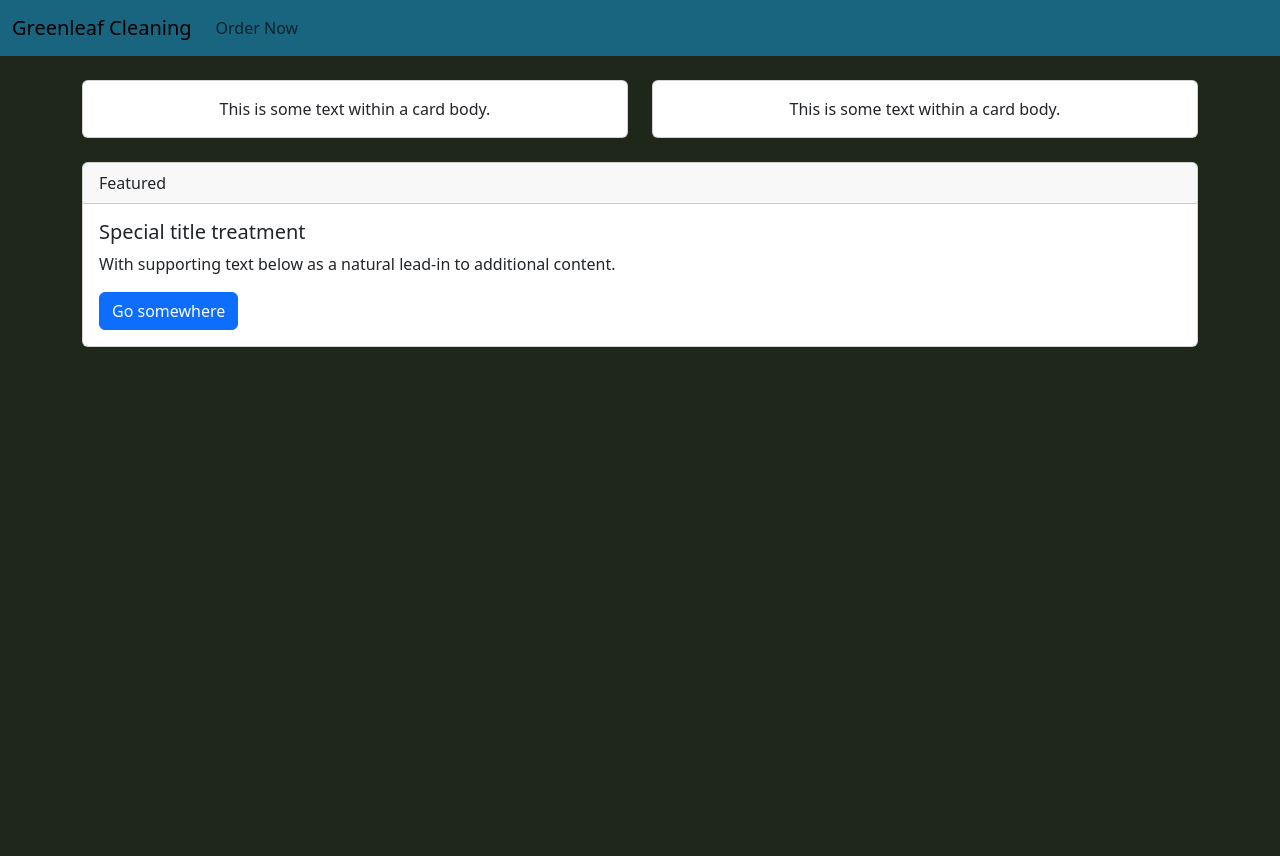
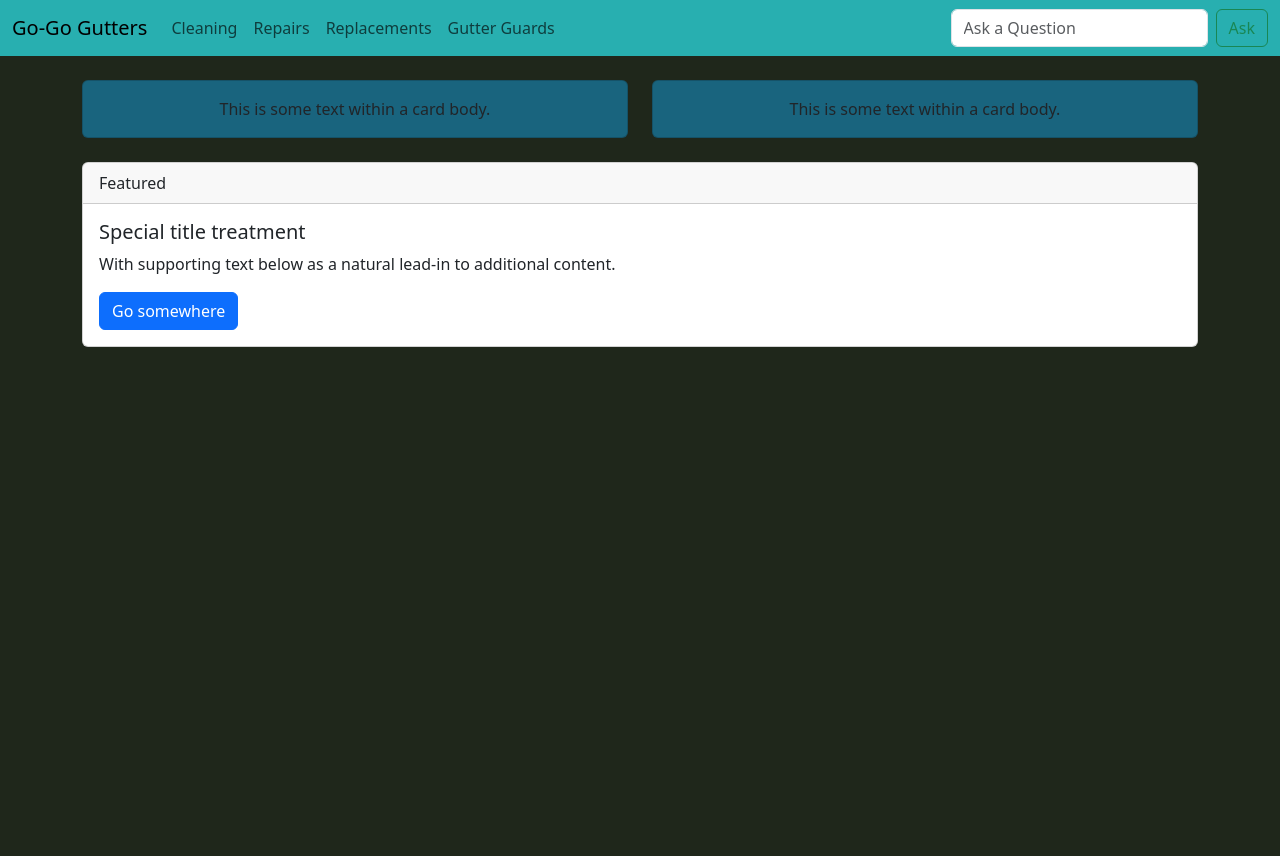
Before and after one commit to SmokierLemur51/greenleafcleaning, a Flask app: page / in a window 1280 px wide. Run offline with Flask 3, Linux system fonts and the light colour scheme.

Commit message:
love this

```diff
--- a/server/blueprints/public/templates/public/index.html
+++ b/server/blueprints/public/templates/public/index.html
@@ -7,20 +7,40 @@
 
 
 {% block navbar %}
-<nav class="navbar navbar-expand-lg paynes-gay-backdrop">
-    <div class="container-fluid">
-      <a class="navbar-brand" href="{{ url_for('public.index') }}">{{ elements['title'] }}</a>
-      <button class="navbar-toggler" type="button" data-bs-toggle="collapse" data-bs-target="#navbarNavAltMarkup" aria-controls="navbarNavAltMarkup" aria-expanded="false" aria-label="Toggle navigation">
-        <span class="navbar-toggler-icon"></span>
+<!-- top navbar start -->
+<nav class="navbar navbar-expand-lg verdigris-backdrop" >
+  <div class="container-fluid">
+      <a class="navbar-brand" href="{{ url_for('public.index') }}">Go-Go Gutters</a>
+      <button class="navbar-toggler" type="button" data-bs-toggle="collapse" data-bs-target="#navbarSupportedContent" aria-controls="navbarSupportedContent" aria-expanded="false" aria-label="Toggle navigation">
+      <span class="navbar-toggler-icon"></span>
       </button>
-      <div class="collapse navbar-collapse" id="navbarNavAltMarkup">
-        <div class="navbar-nav">
-          <a class="nav-link" href="{{ url_for('order.create') }}">Order Now</a>
+      <div class="collapse navbar-collapse" id="navbarSupportedContent">
+          <ul class="navbar-nav me-auto mb-2 mb-lg-0">
 
-        </div>
+              <li class="nav-item">
+                  <a class="nav-link" aria-current="page" href="{{ url_for('public.cleaning') }}">Cleaning</a>
+              </li>
+
+              <li class="nav-item">
+                  <a class="nav-link" aria-current="page" href="{{ url_for('public.repairs') }}">Repairs</a>
+              </li>
+
+              <li class="nav-item">
+                  <a class="nav-link" aria-current="page" href="{{ url_for('public.replacements') }}">Replacements</a>
+              </li>
+
+              <li class="nav-item">
+                  <a class="nav-link" aria-current="page" href="{{ url_for('public.gutter_guards') }}">Gutter Guards</a>
+              </li>
+
+          </ul>
+          <form class="d-flex" role="search">
+              <input class="form-control me-2" type="search" placeholder="Ask a Question" aria-label="Search">
+              <button class="btn btn-outline-success" type="submit">Ask</button>
+          </form>
       </div>
-    </div>
-  </nav>
+  </div>
+</nav>
 {% endblock navbar %}
 
 {% block main %}
@@ -29,14 +49,14 @@
 <div class="container-lg text-center">
   <div class="row align-items-start">
     <div class="col" style="color: white;">
-      <div class="card">
+      <div class="card paynes-gray-backdrop">
         <div class="card-body">
           This is some text within a card body.
         </div>
       </div>
     </div>
     <div class="col" style="color: white;">
-      <div class="card">
+      <div class="card paynes-gray-backdrop">
         <div class="card-body">
           This is some text within a card body.
         </div>
--- a/server/blueprints/public/views.py
+++ b/server/blueprints/public/views.py
@@ -3,6 +3,16 @@ from flask import Blueprint, current_app, flash, jsonify, redirect, render_templ
 from ...models.models import db, Supplier
 
 public = Blueprint('public', __name__, template_folder="templates/public", url_prefix="/")
+
+# Testing route
+@public.route("/test", methods=["GET","POST"])
+def test():
+    with current_app.app_context():
+        from ...models.populate import populate_suppliers
+        populate_suppliers(db)
+    return jsonify("pong")
+
+
 
 # 404 handler
 @public.errorhandler(404)
@@ -20,15 +30,57 @@ def internal_error(error):
 @public.route("/")
 def index():
     elements = {
-        "title": "Greenleaf Cleaning",
+        "title": "Go-Go Gutters",
     }
     return render_template("index.html", elements=elements)
 
 
-#
-@public.route("/test", methods=["GET","POST"])
-def test():
-    with current_app.app_context():
-        from ...models.populate import populate_suppliers
-        populate_suppliers(db)
-    return jsonify("pong")
+@public.route("/contact-us")
+def contact():
+    elements = {
+        "title": "Go-Go Gutters",
+    }
+    return render_template("contact.html", elements=elements)
+
+
+@public.route("/cleaning")
+def cleaning():
+    elements = {
+        "title": "Go-Go Gutters",
+    }
+    return render_template("cleaning.html", elements=elements)
+
+
+@public.route("/repairs")
+def repairs():
+    elements = {
+        "title": "Go-Go Gutters",
+    }
+    return render_template("repairs.html", elements=elements)
+
+
+@public.route("/replacements")
+def replacements():
+    elements = {
+        "title": "Go-Go Gutters",
+    }
+    return render_template("replacements.html", elements=elements)
+
+
+
+# thinking about splitting this into its own blueprint
+@public.route("/gutter-delivery")
+def gutter_delivery():
+    elements = {
+        "title": "Go-Go Gutters",
+    }
+    return render_template("gutter_delivery.html", elements=elements)
+
+
+
+@public.route("/gutter-guards")
+def gutter_guards():
+    elements = {
+        "title": "Go-Go Gutters",
+    }
+    return render_template("gutter_guards.html", elements=elements)
--- a/server/static/css/main.css
+++ b/server/static/css/main.css
@@ -8,7 +8,7 @@ Color Pallet 1
 -EE964B
 */
 
-.paynes-gay-backdrop {
+.paynes-gray-backdrop {
     background-color: #19647E;
 }
 
@@ -16,6 +16,6 @@ Color Pallet 1
     background-color: #1F271B;
 }
 
-.verdigris-backgrop {
+.verdigris-backdrop {
     background-color: #28AFB0;
 }
```
Also changed, not shown: server/blueprints/public/templates/public/x.html (deleted, +0 -96 lines).
